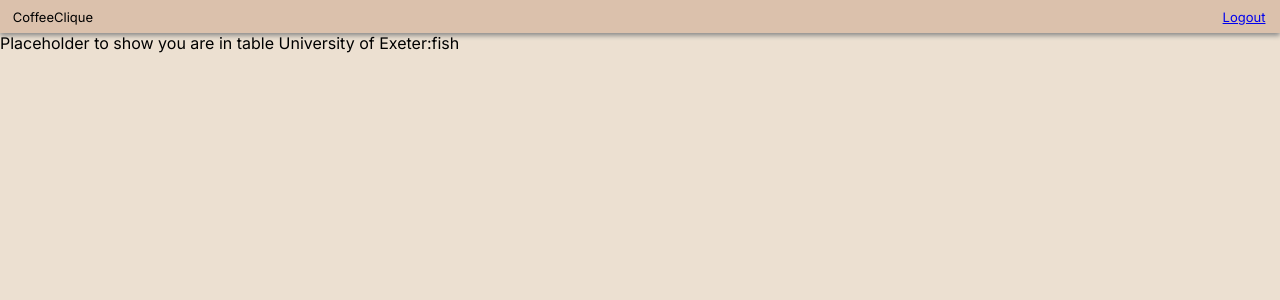
After one commit to vuhctreh/GSEP_F_In_The_Chat, a Django app: page /tables/1 in a window 1280 px wide. The commit adds this page. Shown: the top 300 px of the page. Run offline with Django 3.2, Linux system fonts and the light colour scheme; a user stored in the database is signed in; data comes from the database, SQL or seed files in the repository; both versions use the stored data as it was after the commit.

Commit message:
Table view backend
on the home page it now shows the tables that that user is part of, based on their interests and university. you can click on the links to go to the table

```diff
--- a/app/models.py
+++ b/app/models.py
@@ -8,7 +8,7 @@ class CafeTable(models.Model):
     # please note Django implicitly gives an auto incrementing primary
     # key field id = models.AutoField(primary_key=True)
     table_id = models.CharField(max_length=50)  # name of the table
-    university = university = models.CharField(max_length=50)
+    university = models.CharField(max_length=50)
 
     def __str__(self):
         return self.university + ":" + self.table_id
@@ -60,8 +60,8 @@ class CoffeeUserManager(BaseUserManager):
 
 class CoffeeUser(AbstractBaseUser):
     AVAILABLE_UNIS = (
-        ("1", "University of Exeter"),
-        ("2", "Test uni")
+        ("University of Exeter", "University of Exeter"),
+        ("Test uni", "Test uni")
     )
 
     email = models.EmailField(verbose_name="email", unique=True)
--- /dev/null
+++ b/app/templates/table_chat.html
@@ -0,0 +1,25 @@
+<!DOCTYPE html>
+<!-- Isabel: 20/2/21 -->
+<html lang="en">
+
+<head>
+  <!-- Required meta tags -->
+  <meta charset="utf-8">
+  <meta name="viewport" content="width=device-width, initial-scale=1">
+
+  <title> {{ table.table_id }}</title>
+  {% load static %}
+  <link rel="stylesheet" type="text/css" href="{% static 'css/basic.css' %}"></link>
+  <link rel="preconnect" href="https://fonts.gstatic.com"></link>
+  <link href="https://fonts.googleapis.com/css2?family=Inter&display=swap" rel="stylesheet"></link>
+</head>
+
+<body>
+  <div class="top_bar">
+    <h6 class="app_name">CoffeeClique</h6>
+    <a class="logout" href="{% url 'logout' %}">Logout</a>
+  </div>
+  Placeholder to show you are in table {{ table }}
+</body>
+
+</html>
--- a/app/urls.py
+++ b/app/urls.py
@@ -3,10 +3,12 @@ from django.urls import path
 from . import views
 
 urlpatterns = [
-               path('', views.index, name='index'),
+               path('', views.index, name='index'),  # login
                path('logout', views.log_out, name='logout'),
                path('signup', views.signup, name='signup'),
-               path('home', views.cafe_home, name='home'),
+               path('table_view', views.table_view, name='table_view'),
+               path('tables/<pk>', views.table_chat,
+                    name='table_chat'),
                path('health', views.health, name='health'),
                path('404', views.handler404, name='404'),
                path('500', views.handler500, name='500'),
--- a/app/views.py
+++ b/app/views.py
@@ -4,6 +4,7 @@ from django.contrib.auth import login, authenticate, logout
 from django.shortcuts import render, redirect
 from .forms import SignUpForm, LoginForm
 from django.contrib.auth.decorators import login_required
+from .models import CoffeeUser, CafeTable
 
 
 # Victoria: 18/2/21
@@ -24,7 +25,7 @@ def index(request):
             user = authenticate(email=email, password=password)
             if user:
                 login(request, user)
-                return redirect('home')
+                return redirect('table_view')
 
         else:
             context['login_form'] = form
@@ -43,7 +44,7 @@ def log_out(request):
 # Isabel: 18/2/21
 def signup(request):
     context = {}
-    if request.method == 'POST':  # change to if request.POST    ??
+    if request.method == 'POST':
         form = SignUpForm(request.POST)
         if form.is_valid():
             form.save()
@@ -51,7 +52,7 @@ def signup(request):
             raw_password = form.cleaned_data.get('password1')
             user = authenticate(email=email, password=raw_password)
             login(request, user)
-            return redirect('home')
+            return redirect('table_view')
         else:
             context['form'] = form
     else:  # get request
@@ -60,9 +61,30 @@ def signup(request):
     return render(request, 'sign_up.html', context)
 
 
+# Isabel: 18/2/21
 @login_required(login_url='/')
-def cafe_home(request):
-    return render(request, 'cafe_home.html')
+def table_view(request):
+    current_user = request.user
+    # tables with correct interests and university for user
+    tables = CafeTable.objects.filter(
+        university=current_user.university,
+        table_id__in=current_user.cafe_table_ids.values_list('table_id',
+                                                             flat=True)
+    )
+    context = {
+        'tables': tables
+    }
+    return render(request, "table_view.html", context)
+
+
+# Isabel: 18/2/21
+@login_required(login_url='/')
+def table_chat(request, pk):
+    table = CafeTable.objects.get(pk=pk)
+    context = {
+        "table": table,
+    }
+    return render(request, "table_chat.html", context)
 
 
 def health(request):
```
Also changed, not shown: app/templates/table_view.html (renamed from app/templates/cafe_home.html, +6 -4 lines), app/migrations/0005_auto_20210220_0212.py (added), db.sqlite3.
